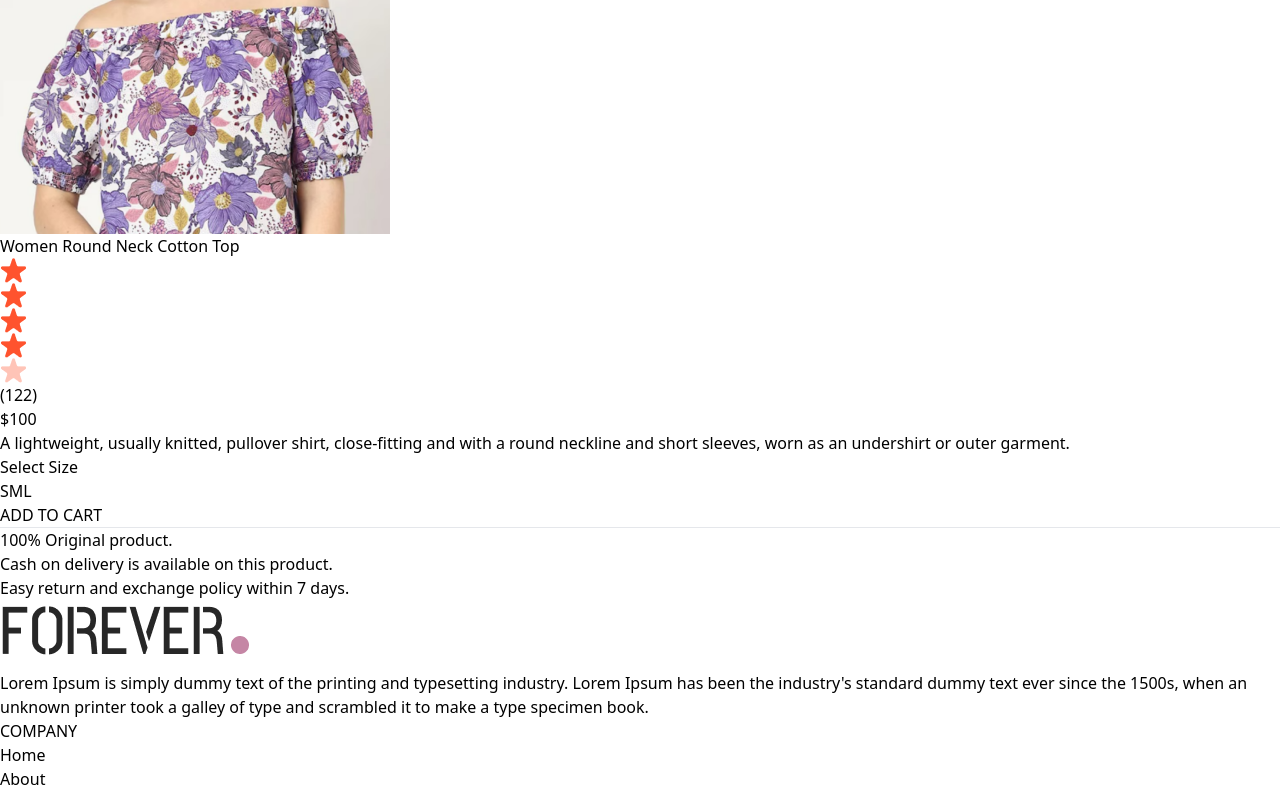
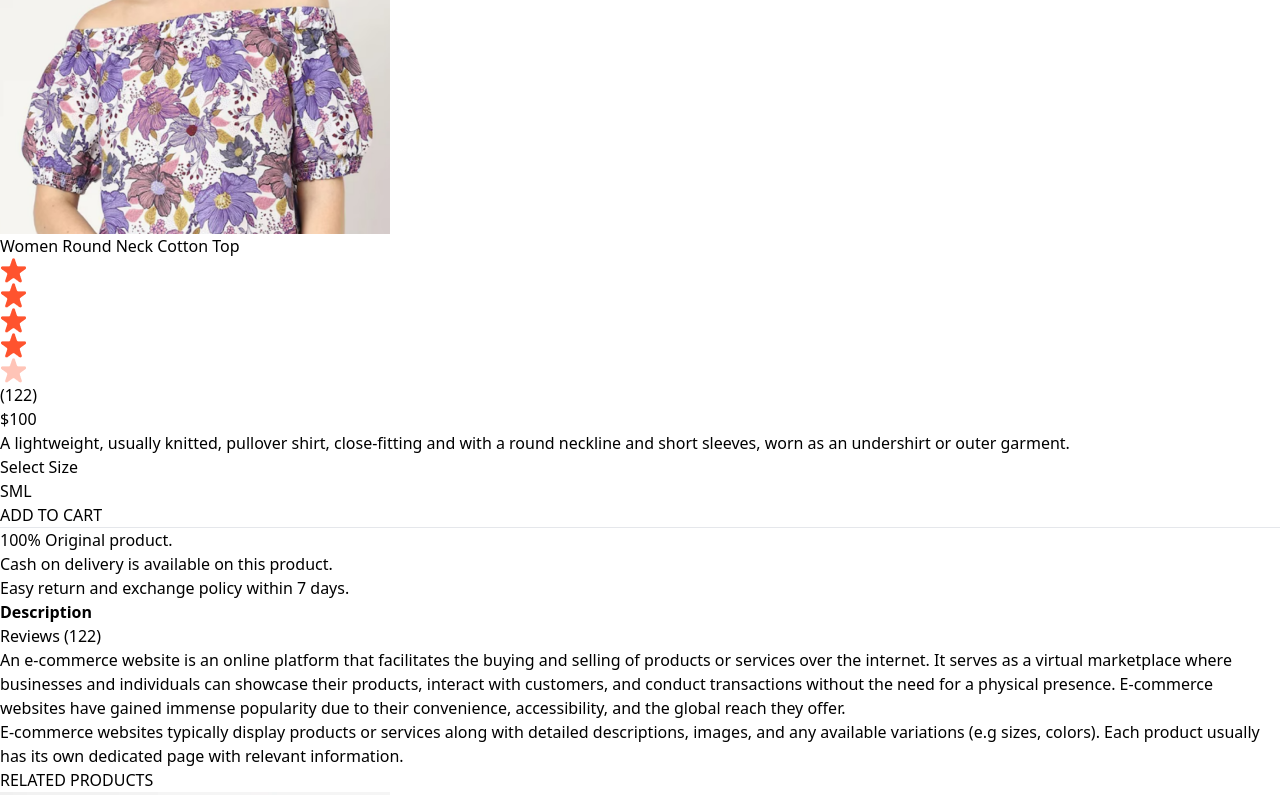
Before and after one commit to mayortechyx1/Forever-Fashion, a React (Vite) app in the folder frontend/: page /product/aaaaa in a window 1280 px wide. Shown: the part 1188-1983 px from the top of the page. Built offline with nearby package versions, Linux system fonts and the light colour scheme.

Commit message:
related products

```diff
--- /dev/null
+++ b/frontend/src/components/RelatedProducts.jsx
@@ -0,0 +1,48 @@
+import { useContext, useEffect, useState } from "react";
+import { shopContext } from "../context/ShopContext";
+import Title from "../components/Title";
+import ProductItem from "./ProductItem";
+import { useParams } from "react-router-dom";
+
+const RelatedProducts = ({ id, category, type }) => {
+  const { products } = useContext(shopContext);
+  const [relatedProducts, setRelatedProducts] = useState([]);
+
+  const getRelated = () => {
+    if (products.length > 0) {
+      let productsCopy = products.filter(
+        (prod) => prod._id != id && prod.category === category
+      );
+      productsCopy = productsCopy.filter((prod) => prod.subCategory === type);
+
+      productsCopy = productsCopy.slice(0, 5);
+
+      setRelatedProducts(productsCopy);
+    }
+  };
+
+  useEffect(() => {
+    getRelated();
+  }, [products, id]);
+
+  return (
+    <div className="my-24">
+      <div className="text-center text-3xl py-2">
+        <Title text1={"RELATED"} text2={"PRODUCTS"} />
+      </div>
+      <div className="grid grid-col-2 sm:grid-cols-3 md:grid-cols-4 lg:grid-cols-5 gap-4 gap-y-6">
+        {relatedProducts.map((prod, index) => (
+          <ProductItem
+            key={index}
+            id={prod._id}
+            name={prod.name}
+            image={prod.image}
+            price={prod.price}
+          />
+        ))}
+      </div>
+    </div>
+  );
+};
+
+export default RelatedProducts;
--- a/frontend/src/pages/Product.jsx
+++ b/frontend/src/pages/Product.jsx
@@ -2,6 +2,7 @@ import { useContext, useEffect, useState } from "react";
 import { useParams } from "react-router-dom";
 import { shopContext } from "../context/ShopContext";
 import { assets } from "../assets/assets";
+import RelatedProducts from "../components/RelatedProducts";
 
 const Product = () => {
   const { productId } = useParams();
@@ -9,9 +10,9 @@ const Product = () => {
   const [ProdData, setProdData] = useState(false);
   const [image, setImage] = useState("");
   const [sizebox, setSizebox] = useState("");
+  const prod = products.find((prod) => prod._id === productId);
 
   const getProd = async () => {
-    const prod = products.find((prod) => prod._id === productId);
     setProdData(prod);
     setImage(prod.image[0]);
   };
@@ -84,6 +85,38 @@ const Product = () => {
           </div>
         </div>
       </div>
+
+      {/* ---------Description and Review-------------- */}
+      <div className="mt-20">
+        <div className="flex">
+          <b className="border px-5 py-3 text-sm">Description</b>
+          <p className="border px-5 py-3 text-sm">Reviews (122)</p>
+        </div>
+        <div className="flex flex-col gap-4 border px-6 py-6 text-sm text-gray-500">
+          <p>
+            An e-commerce website is an online platform that facilitates the
+            buying and selling of products or services over the internet. It
+            serves as a virtual marketplace where businesses and individuals can
+            showcase their products, interact with customers, and conduct
+            transactions without the need for a physical presence. E-commerce
+            websites have gained immense popularity due to their convenience,
+            accessibility, and the global reach they offer.
+          </p>
+          <p>
+            E-commerce websites typically display products or services along
+            with detailed descriptions, images, and any available variations
+            (e.g sizes, colors). Each product usually has its own dedicated page
+            with relevant information.
+          </p>
+        </div>
+      </div>
+
+      {/*----------- Related Products ------------ */}
+      <RelatedProducts
+        id={ProdData._id}
+        category={ProdData.category}
+        type={ProdData.subCategory}
+      />
     </div>
   ) : (
     <div></div>
```
